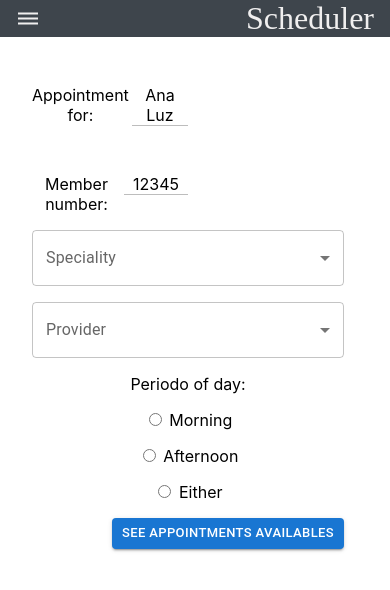
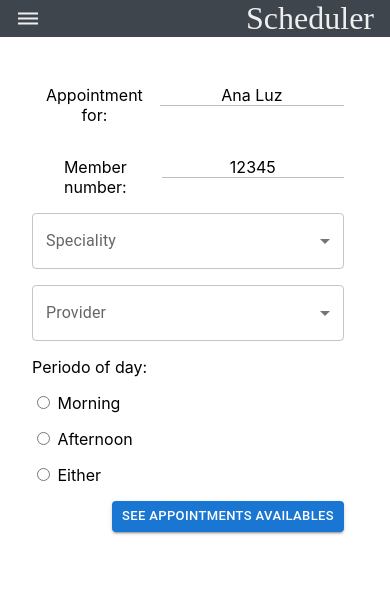
Before and after one commit to dajalac/Scheduler, a React (Create React App) app in the folder src/main/frontend/: page /ApptSchedule in a window 390 px wide. Shown: the top 590 px of the page. Built offline with nearby package versions, Linux system fonts and the light colour scheme; a web font is replaced by a local one.

Commit message:
new appt form v. mobile

```diff
--- a/src/main/frontend/src/components/forms/NewApptForm.css
+++ b/src/main/frontend/src/components/forms/NewApptForm.css
@@ -46,8 +46,13 @@
     .newApptForm-radioBtn,
     .newApptForm-clientInfo{
         flex-direction: column;
-        justify-content: flex-start;
         gap:1rem;
-        flex:1
+    }
+    .newApptForm-lables{
+        width: 100%;
+    }
+    .newApptForm-radioBtn{
+        justify-content: left;
+        align-items: flex-start;
     }
 }
--- a/src/main/frontend/src/components/forms/NewApptForm.js
+++ b/src/main/frontend/src/components/forms/NewApptForm.js
@@ -3,7 +3,7 @@ import InputLabel from '@mui/material/InputLabel';
 import MenuItem from '@mui/material/MenuItem';
 import FormControl from '@mui/material/FormControl';
 import Select from '@mui/material/Select';
-import Button  from '@mui/material/Button';
+import Button from '@mui/material/Button';
 
 import './NewApptForm.css';
 
```
Lines whose indentation alone changed are shown as unchanged.
